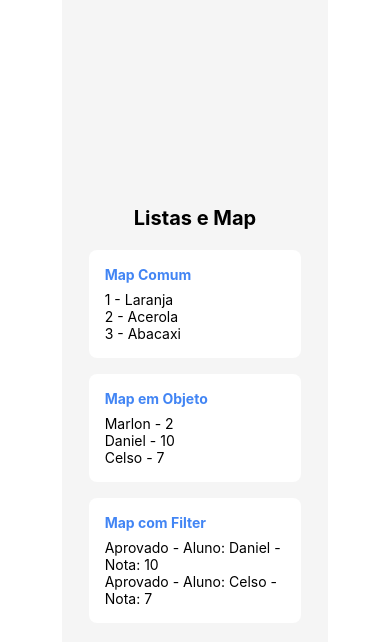
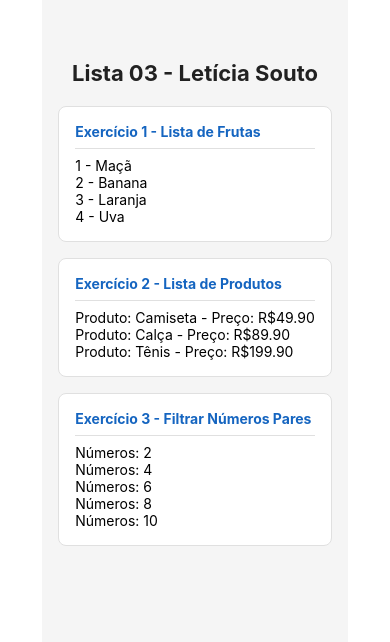
Before and after one commit to leticia-souto/senai_atvs, a React Native app in the folder Senai semestre3/mobile/projeto/react_native/first-app/: screen / in a window 390 px wide. Shown: the top 642 px of the page. Built offline with nearby package versions, Linux system fonts and the light colour scheme.

Commit message:
exercicio mobile 02/03

```diff
--- a/Senai semestre3/mobile/projeto/react_native/first-app/src/App.js
+++ b/Senai semestre3/mobile/projeto/react_native/first-app/src/App.js
@@ -1,13 +1,13 @@
 import { StatusBar } from 'expo-status-bar';
 import { StyleSheet, Text, View } from 'react-native';
-import Exemplo04 from './jsx_exemples/exemplo-04-listas';
+import Lista03 from './jsx_exercicios/lista-03';
 
 
 
 export default function App() {
   return (
     <View style={styles.container}>
-      <Exemplo04/>
+      <Lista03/>
     </View>
   );
 }
--- /dev/null
+++ b/Senai semestre3/mobile/projeto/react_native/first-app/src/jsx_exercicios/lista-03.js
@@ -0,0 +1,82 @@
+import { View, Text, ScrollView, StyleSheet } from "react-native";
+
+export default function Lista03() {
+
+    const frutas = ["Maçã", "Banana", "Laranja", "Uva"];
+
+    const produtos = [
+        { id: 1, nome: "Camiseta", preco: 49.90 },
+        { id: 2, nome: "Calça", preco: 89.90 },
+        { id: 3, nome: "Tênis", preco: 199.90 },
+    ];
+
+    const numeros = [1, 2, 3, 4, 5, 6, 7, 8, 9, 10];
+
+  return (
+    <ScrollView style={styles.container}>
+      <Text style={styles.titulo}>Lista 03 - Letícia Souto</Text>
+
+      <View style={styles.card}>
+        <Text style={styles.label}>Exercício 1 - Lista de Frutas</Text>
+        {frutas.map((fruta, index) => (
+            <Text key={index}>
+                {index + 1} - {fruta}
+            </Text>
+        ))}
+
+      </View>
+
+      <View style={styles.card}>
+        <Text style={styles.label}>Exercício 2 - Lista de Produtos</Text>
+        {produtos.map((produto) => (
+            <Text key={produto.id}>
+                Produto: {produto.nome} - Preço: R${produto.preco.toFixed(2)}
+            </Text>
+        ))}
+
+      </View>
+
+      <View style={styles.card}>
+        <Text style={styles.label}>Exercício 3 - Filtrar Números Pares</Text>
+        {numeros
+        .filter((numer) => numer % 2 == 0)
+        .map((numero) => (
+            <Text key={numero}>
+                Números: {numero}
+            </Text>
+        ))}
+
+      </View>
+    </ScrollView>
+  );
+}
+
+const styles = StyleSheet.create({
+  container: { flex: 1, backgroundColor: "#F5F5F5", paddingTop: 60 },
+  titulo: {
+    fontSize: 22,
+    fontWeight: "bold",
+    textAlign: "center",
+    marginBottom: 20,
+    color: "#212121",
+  },
+  card: {
+    backgroundColor: "#FFF",
+    marginHorizontal: 16,
+    marginBottom: 16,
+    padding: 16,
+    borderRadius: 8,
+    borderWidth: 1,
+    borderColor: "#E0E0E0",
+  },
+  label: {
+    fontSize: 14,
+    fontWeight: "bold",
+    color: "#1565C0",
+    marginBottom: 8,
+    borderBottomWidth: 1,
+    borderBottomColor: "#E0E0E0",
+    paddingBottom: 8,
+  },
+  texto: { fontSize: 14, color: "#424242", lineHeight: 22 },
+});
```
Also changed, not shown: Senai semestre3/mobile/projeto/react_native/first-app/src/jsx_exercicios/lista-01.js (added, +70 -0 lines), Senai semestre3/mobile/projeto/react_native/first-app/src/jsx_exercicios/lista-02.js (added, +78 -0 lines).
